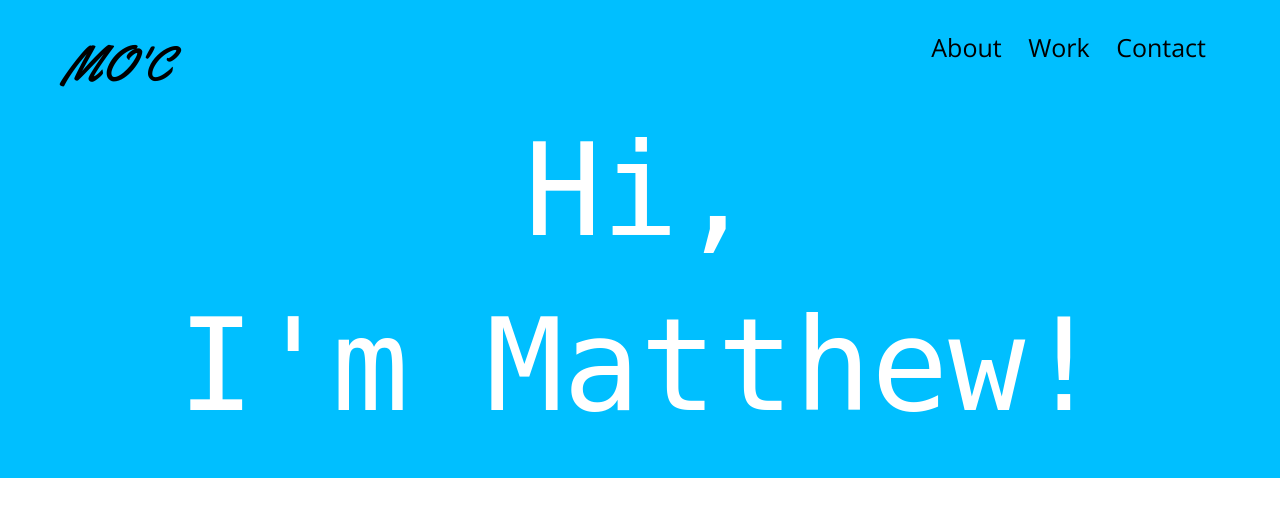
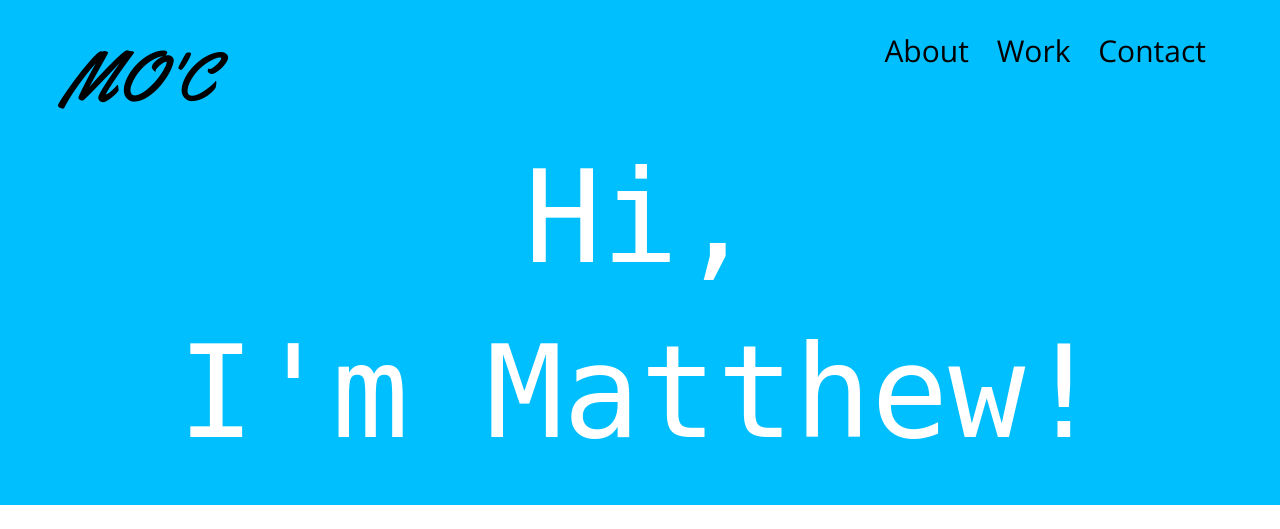
Before and after one commit to MatthewOCallaghan/my-website, a PHP site: page /index.html in a window 1280 px wide. Shown: the top 529 px of the page. Run offline with PHP 8.4, Linux system fonts and the light colour scheme; some libraries are stand-ins or nearby versions; some web fonts are replaced.

Commit message:
Changing navbar font sizes

```diff
--- a/style.css
+++ b/style.css
@@ -41,7 +41,8 @@ header {
 	display: flex;
 	flex-direction: row;
 	justify-content: space-between;
-	font-size: 2.5rem;
+	/*font-size: 2.5rem;*/
+	font-size: 3rem;
 }
 
 #navbar nav a {
@@ -60,7 +61,7 @@ header {
 }
 
 .logo {
-	font-size: 5rem;
+	font-size: 7rem;
 }
 
 .logo-font {
```
